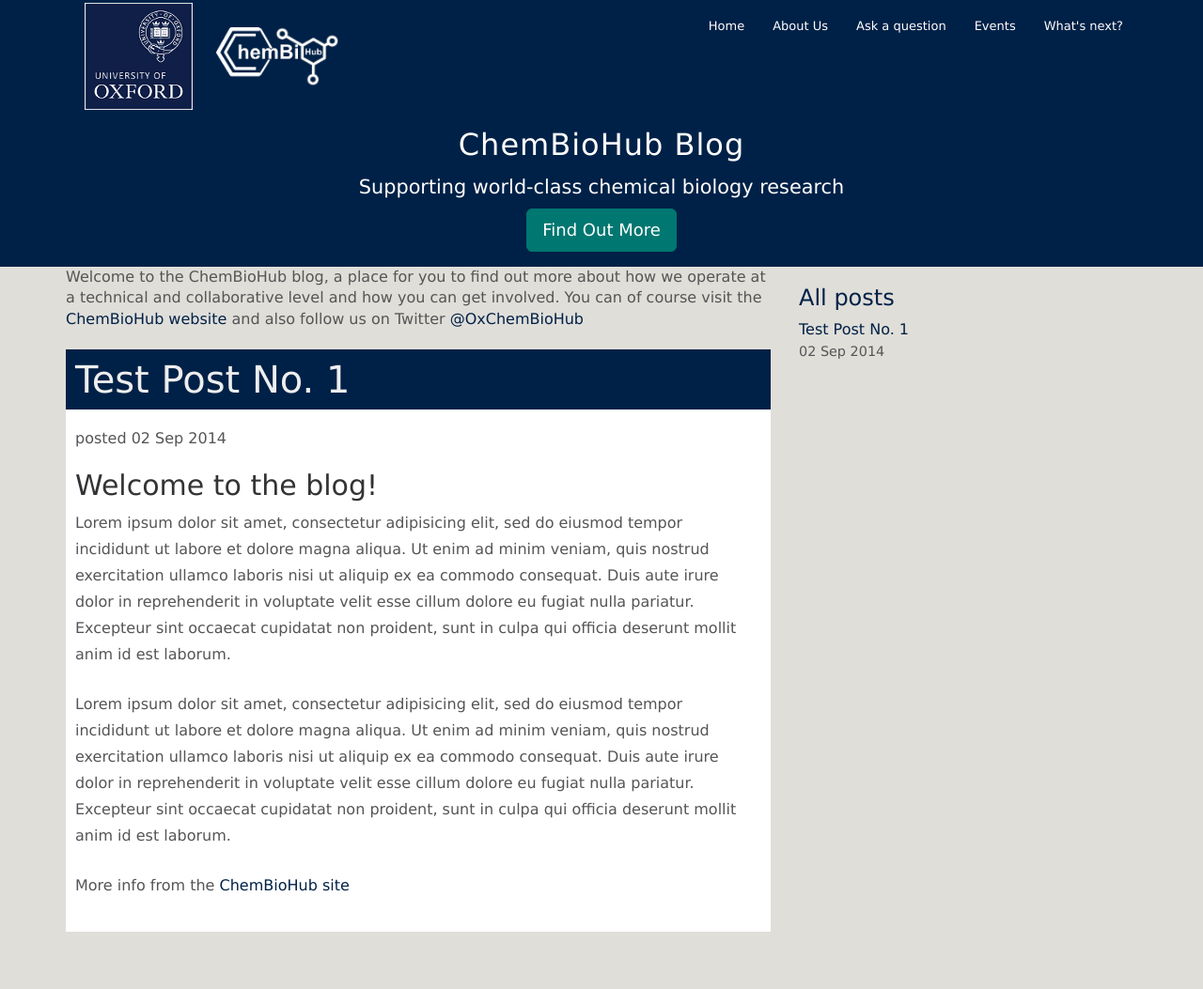
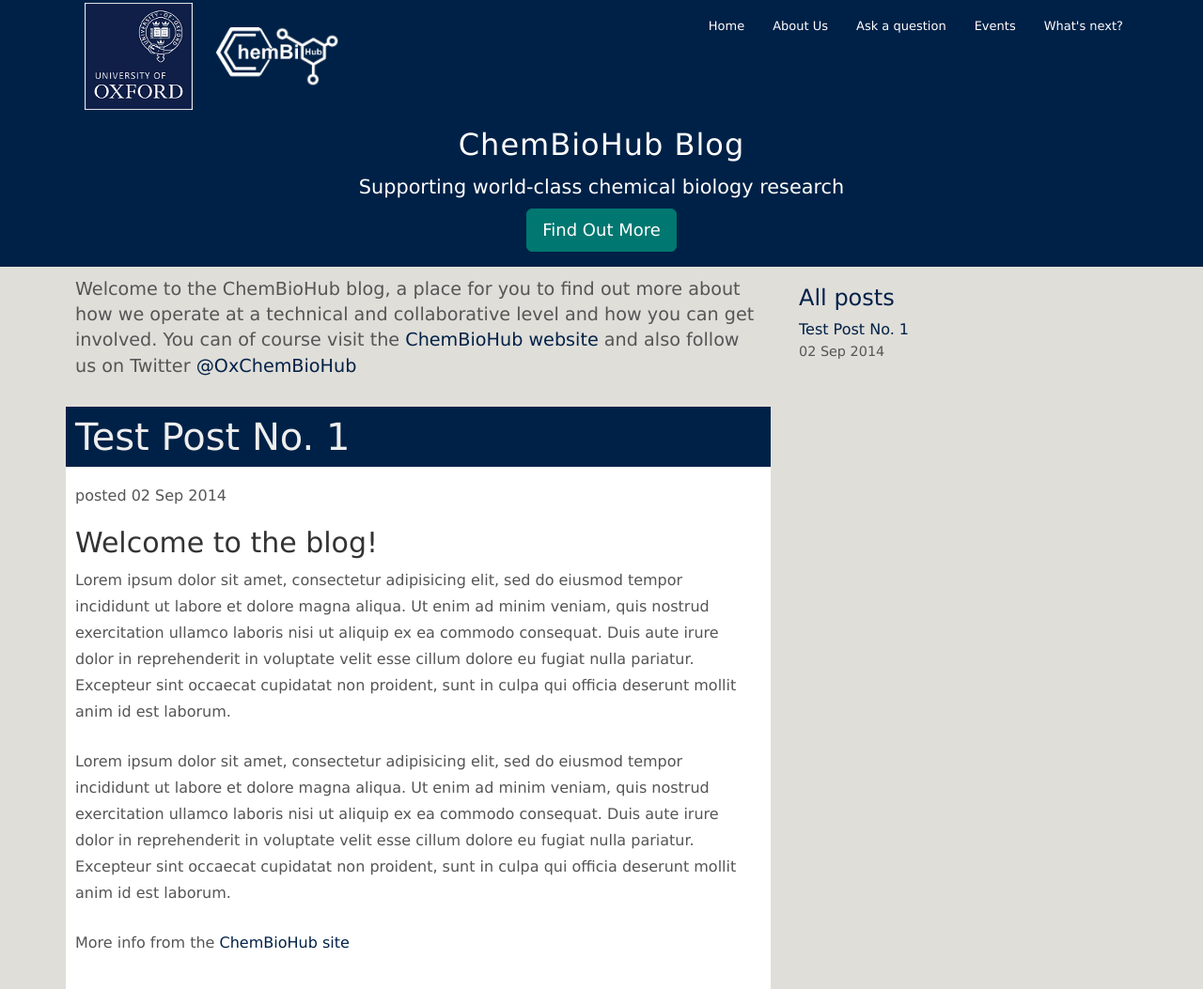
Before and after one commit to michaelohagan/chembiohub-site, a Jekyll site: the page built from index.html, in a window 1280 px wide. Shown: the whole page at 94% size. Built offline with Jekyll 4.4.1, drawn with Linux system fonts in a browser that asks for light colours; nearby versions of some CDN libraries; before the commit the page ends 992 px from its top, so only the background shows below that.

Commit message:
Adding intro paragraph css

```diff
--- a/assets/css/main.css
+++ b/assets/css/main.css
@@ -429,3 +429,7 @@
 .archive {
     margin-top:20px;
 }
+.intro {
+    font-size:1.2em;
+    padding:10px;
+}
```
